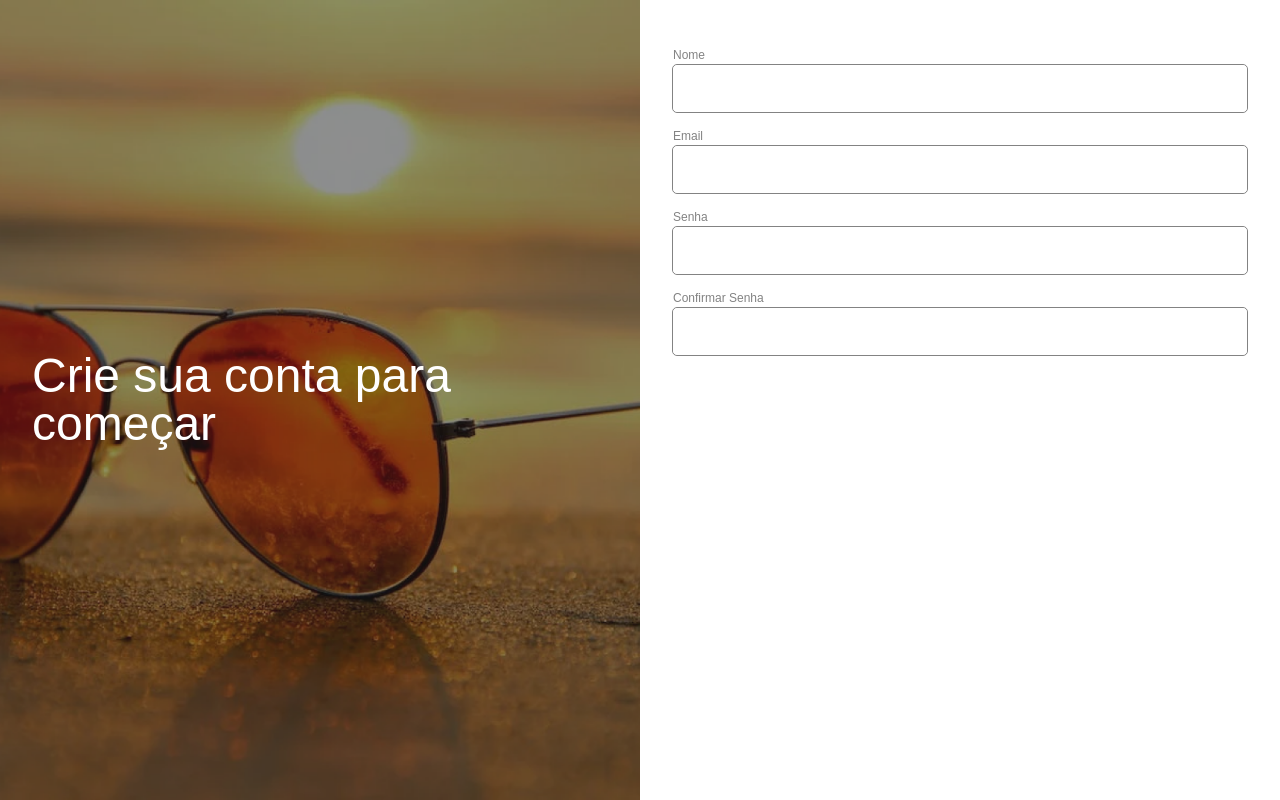
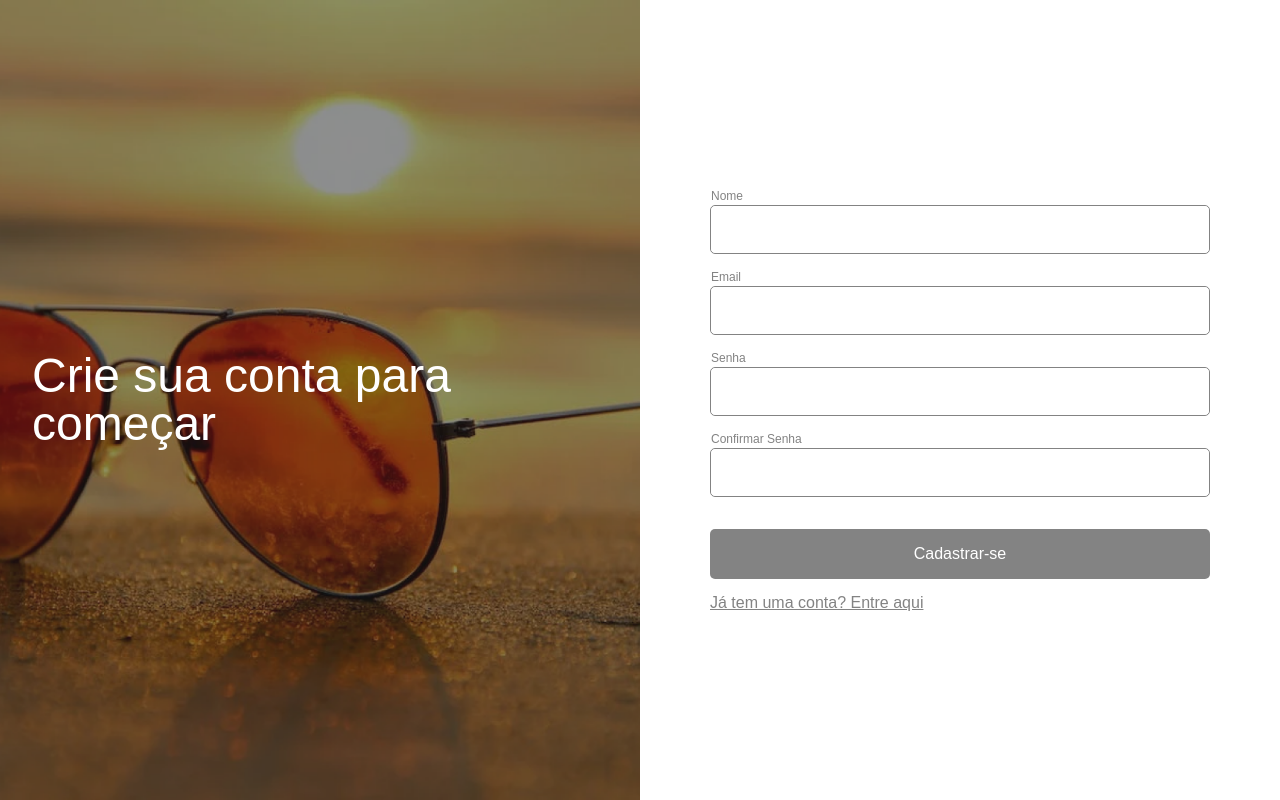
Before and after one commit to JeanLuca999/client, a React (Create React App) app: page /join in a window 1280 px wide. Built offline with nearby package versions, Linux system fonts and the light colour scheme.

Commit message:
feat(CreateAccount): create form

```diff
--- a/src/pages/CreateAccount/CreateAccount.js
+++ b/src/pages/CreateAccount/CreateAccount.js
@@ -2,34 +2,39 @@
 import { BannerForm } from "../../components/BannerForm";
 
 //STLYES
-import { Grid } from "../../styles/generics";
-import { Field, Form, Input, Label } from "../../styles/form";
+import { Box, Center, Grid } from "../../styles/generics";
+import { Anchor, Field, Form, Input, Label, Submit } from "../../styles/form";
 
 export const CreateAccount = () => {
   return (
     <Grid>
       <BannerForm />
-      <Form style={{ padding: "2rem" }}>
+      <Center vertically>
+        <Box width="90%" maxWidth="500px" margin="0 auto">
+          <Form>
             <Field>
               <Label>Nome</Label>
               <Input type="text" />
             </Field>
-
             <Field>
               <Label>Email</Label>
               <Input type="text" />
             </Field>
-
             <Field>
               <Label>Senha</Label>
               <Input type="password" />
             </Field>
-
             <Field>
               <Label>Confirmar Senha</Label>
               <Input type="password" />
             </Field>
+            <Submit type="submit">Cadastrar-se</Submit>
           </Form>
+          <Box margin="1rem 0">
+            <Anchor to="/login">Já tem uma conta? Entre aqui</Anchor>
+          </Box>
+        </Box>
+      </Center>
     </Grid>
   );
 };
```
Lines whose indentation alone changed are shown as unchanged.
